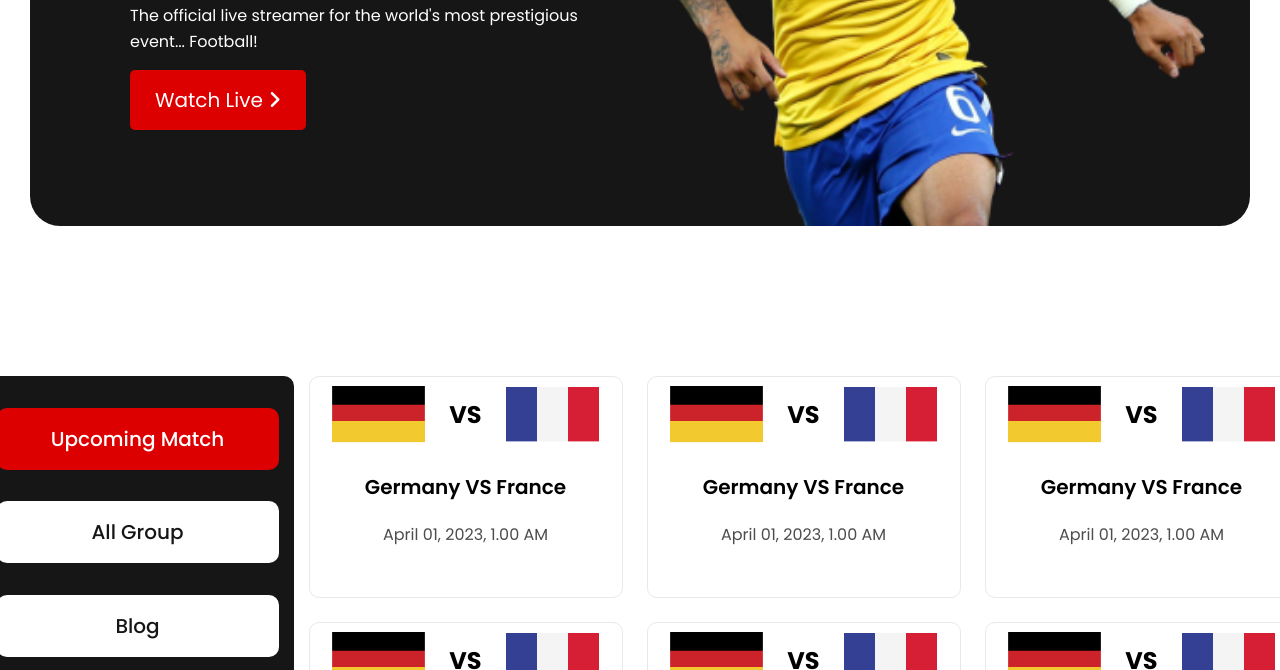
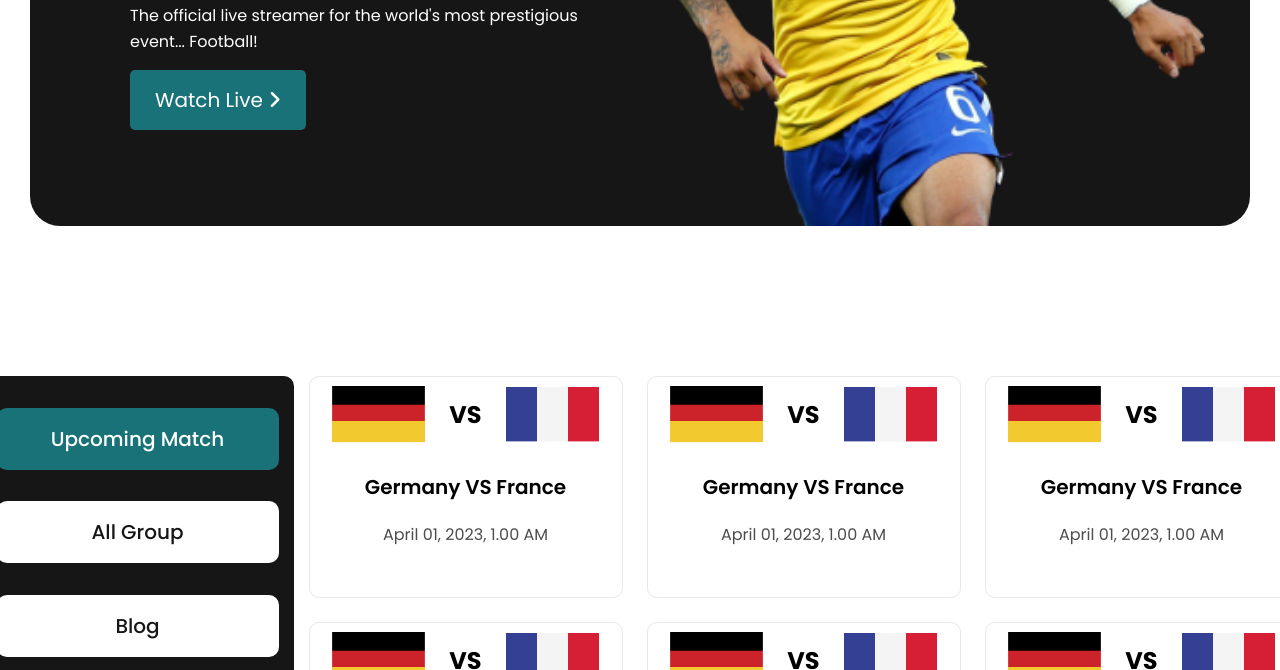
Before and after one commit to FerdousFardin/goal-world-cup, a plain HTML site: page website-2/index.html in a window 1280 px wide. Shown: the part 514-1184 px from the top of the page. Drawn offline with Linux system fonts and the light colour scheme.

Commit message:
small changes and comments added

```diff
--- a/style.css
+++ b/style.css
@@ -50,7 +50,7 @@ header{
 }
 
 .btn{
-    background: #DD0000;
+    background: #197278;
     border-radius: 5px;
     padding: 16px 25px;
     text-decoration: none;
@@ -112,7 +112,7 @@ main{
 
 }
 .marked{
-    background-color: #DD0000;
+    background-color: #197278;
     color: #fff;
 }
 /* blog styles */
```
Also changed, not shown: index.html (+6 -0 lines), website-2/index.html (+6 -0 lines).
